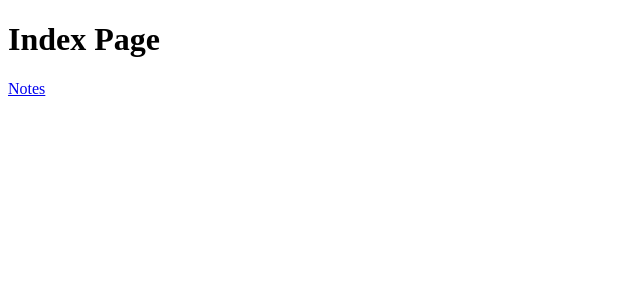
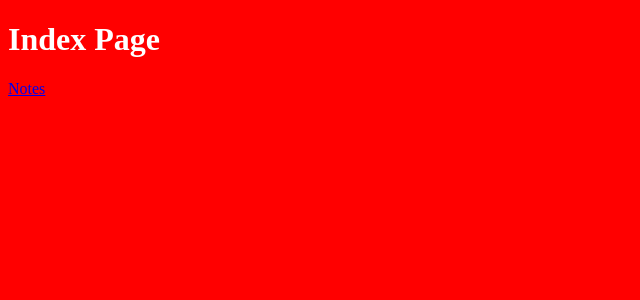
Before and after one commit to danimal-johnson/next-note, a Next.js app: page / in a window 1280 px wide. Shown: the top 300 px of the page, without its empty margins (0-640 px from the left). Built offline with nearby package versions, Linux system fonts and the light colour scheme.

Commit message:
Add location for global css

```diff
--- /dev/null
+++ b/pages/_app.js
@@ -0,0 +1,8 @@
+import react from "react";
+import '../src/styles.css';
+
+// This file is necessary for css styles to be included
+
+export default function App({ Component, pageProps }) {
+  return (<Component {...pageProps} />);
+}
--- /dev/null
+++ b/src/styles.css
@@ -0,0 +1,4 @@
+body {
+  color: white;
+  background-color: red;
+}
```
